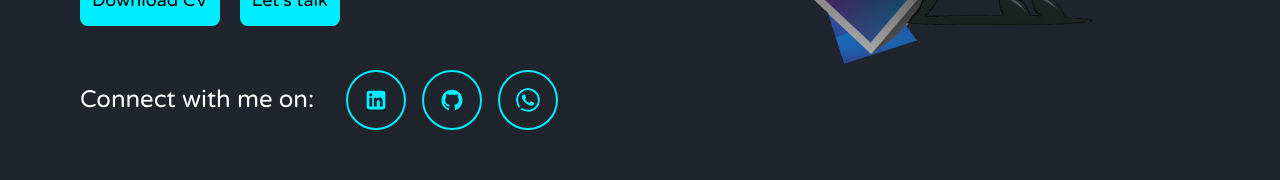
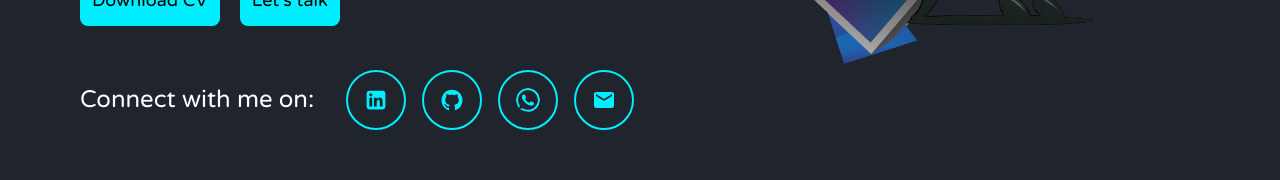
Before and after one commit to amitshuu/amitshuu-portfolio, a React (Create React App) app: page / in a window 1280 px wide. Shown: the part 563-743 px from the top of the page. Built offline with nearby package versions, Linux system fonts and the light colour scheme; the HTML template or start-up script is replaced by a standard one; what tailwindcss-debug-screens would draw is missing.

Commit message:
Added another contact option

```diff
--- a/src/components/SocialLinks.tsx
+++ b/src/components/SocialLinks.tsx
@@ -1,15 +1,15 @@
 import { AiFillLinkedin, AiFillGithub } from 'react-icons/ai';
+import { MdEmail } from 'react-icons/md';
 import { BsWhatsapp } from 'react-icons/bs';
 const SocialLinks = () => {
   return (
-    <article className='flex mt-6 items-center w-full'>
-      <p className='hidden lg:block text-2xl text-white'>
-        Connect with me on:{' '}
-      </p>
+    <article className='flex items-center justify-center w-full mt-6'>
+      <p className='hidden text-2xl text-white xl:block'>Connect with me on:</p>
       <div className='flex px-6 '>
-        <AiFillLinkedin className='text-primary-blue text-6xl p-4  mx-2 border-2 border-primary-blue hover:bg-primary-blue transition-all duration-100 cursor-pointer  hover:text-black rounded-full hover:transform hover:scale-110  ' />
-        <AiFillGithub className='text-primary-blue text-6xl p-4  mx-2 border-2 border-primary-blue hover:bg-primary-blue transition-all duration-100 cursor-pointer hover:text-black rounded-full hover:transform hover:scale-110 ' />
-        <BsWhatsapp className='text-primary-blue text-6xl p-4  mx-2 border-2 border-primary-blue hover:bg-primary-blue transition-all duration-100 cursor-pointer hover:text-black rounded-full hover:transform hover:scale-110  ' />
+        <AiFillLinkedin className='p-4 mx-2 text-6xl transition-all duration-100 border-2 rounded-full cursor-pointer text-primary-blue border-primary-blue hover:bg-primary-blue hover:text-black hover:transform hover:scale-110 ' />
+        <AiFillGithub className='p-4 mx-2 text-6xl transition-all duration-100 border-2 rounded-full cursor-pointer text-primary-blue border-primary-blue hover:bg-primary-blue hover:text-black hover:transform hover:scale-110 ' />
+        <BsWhatsapp className='p-4 mx-2 text-6xl transition-all duration-100 border-2 rounded-full cursor-pointer text-primary-blue border-primary-blue hover:bg-primary-blue hover:text-black hover:transform hover:scale-110 ' />
+        <MdEmail className='p-4 mx-2 text-6xl transition-all duration-100 border-2 rounded-full cursor-pointer text-primary-blue border-primary-blue hover:bg-primary-blue hover:text-black hover:transform hover:scale-110 ' />
       </div>
     </article>
   );
```
